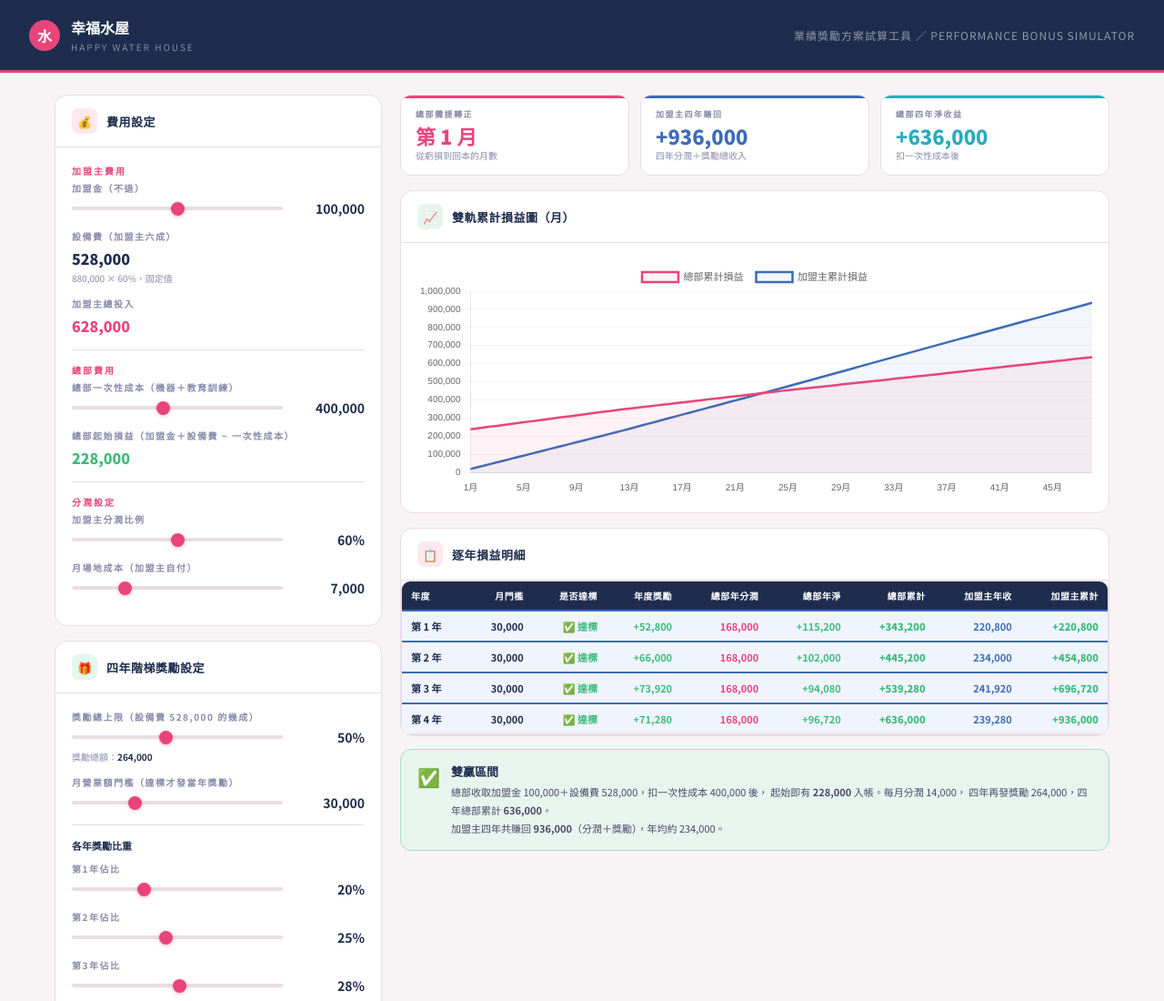
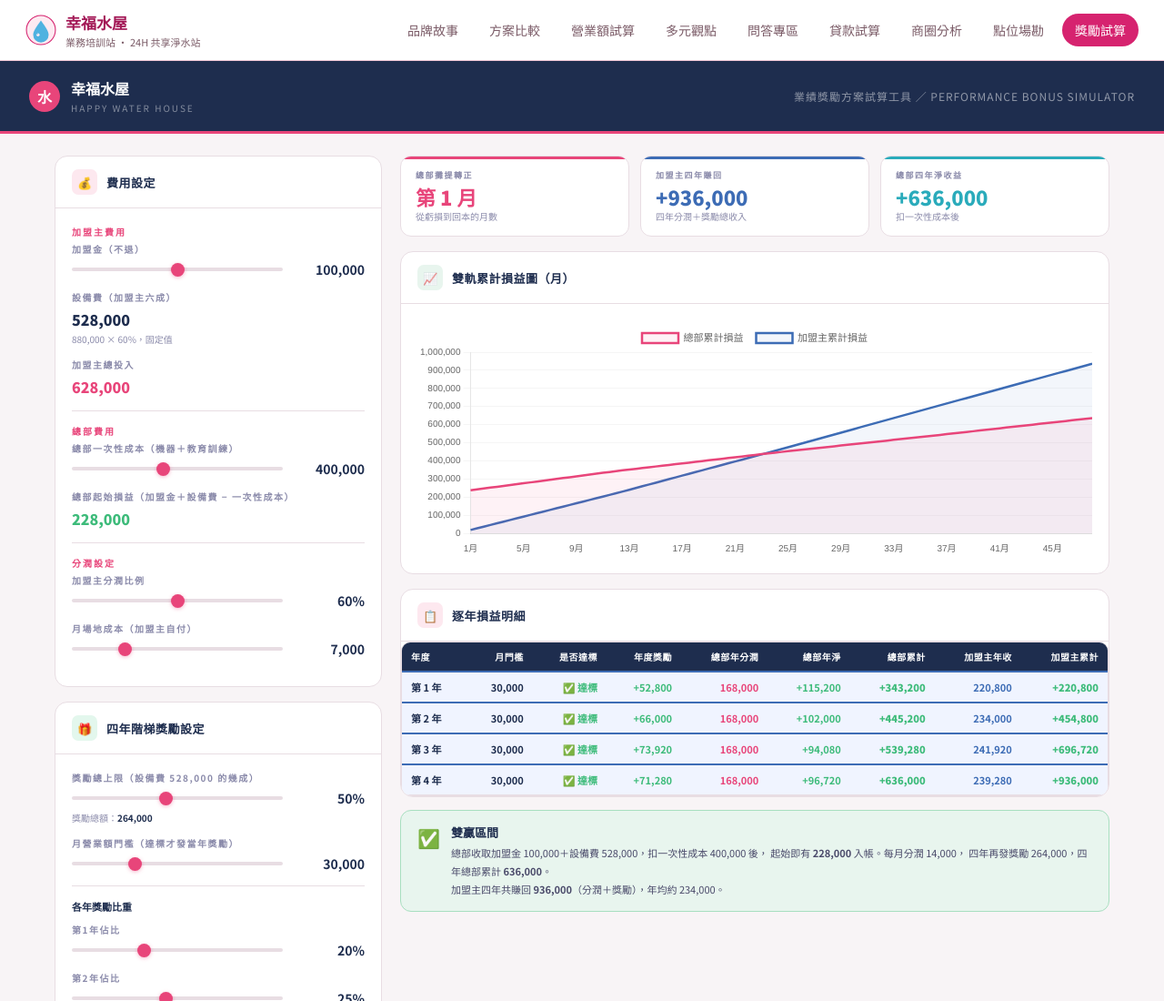
Before and after one commit to prado510/xingfu-water-house-site, a website: page bonus-simulator.html in a window 1280 px wide. Shown: the top 1100 px of the page at 91% size. Drawn offline with nearby package versions, Linux system fonts and the light colour scheme.

Commit message:
Add navigation script to bonus-simulator.html

```diff
--- a/bonus-simulator.html
+++ b/bonus-simulator.html
@@ -582,5 +582,6 @@ window.addEventListener('load', () => {
   syncRatios(0);
 });
 </script>
+  <script src="assets/nav.js"></script>
 </body>
 </html>
```
